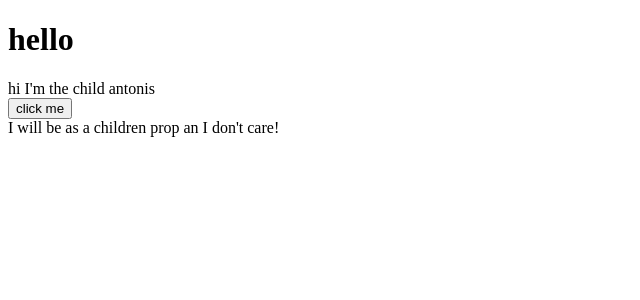
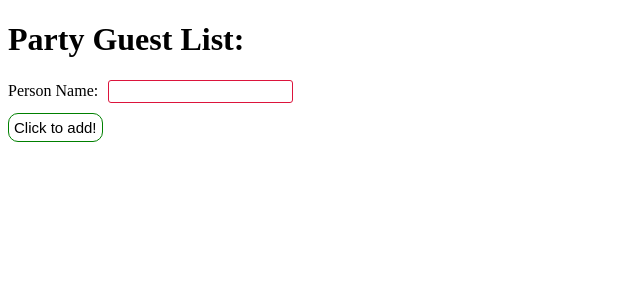
Before and after one commit to antoniszaravelas/portfolio-react-typescript, a React (Create React App) app: page / in a window 1280 px wide. Shown: the top 300 px of the page, without its empty margins (0-640 px from the left). Built offline with nearby package versions, Linux system fonts and the light colour scheme.

Commit message:
a party guest list

```diff
--- a/package.json
+++ b/package.json
@@ -40,5 +40,8 @@
       "last 1 firefox version",
       "last 1 safari version"
     ]
+  },
+  "devDependencies": {
+    "@types/styled-components": "^5.1.26"
   }
 }
--- a/src/index.tsx
+++ b/src/index.tsx
@@ -1,8 +1,98 @@
 import { createRoot } from "react-dom/client";
 import Parent from "./props/Parent";
+import { useEffect, useState } from "react";
+import styled from "styled-components";
+
+const Button = styled.button`
+  padding: 5px;
+  display: block;
+  margin-top: 10px;
+  background-color: transparent;
+  border: 1px solid green;
+  border-radius: 10px;
+  font-size: 15px;
+  transition: all 0.2s;
+  &:hover {
+    cursor: pointer;
+    background-color: green;
+    color: white;
+  }
+`;
+
+const DeleteButton = styled.button`
+  margin-left: 10px;
+  color: red;
+  font-size: 15px;
+  font-style: italic;
+  text-decoration: underline;
+  border: 0;
+  background-color: transparent;
+  &:hover {
+    cursor: pointer;
+  }
+`;
+
+const Input = styled.input`
+  padding: 3px;
+  border-radius: 3px;
+  border: 1px solid crimson;
+  margin-left: 10px;
+`;
 
 const App = () => {
-  return <Parent />;
+  const [people, setPeople] = useState<string[] | undefined>([]);
+  const [person, setPerson] = useState("");
+
+  useEffect(() => {
+    if (localStorage.getItem("people"))
+      setPeople(JSON.parse(localStorage.getItem("people")!));
+  }, []);
+
+  const addToTheList = (event: React.MouseEvent<HTMLElement>) => {
+    event.preventDefault();
+    if (people && person.length) {
+      setPeople([...people, person]);
+      setPerson("");
+      localStorage.setItem("people", JSON.stringify(people));
+    }
+  };
+
+  const deleteName = (index: number) => {
+    const newPeople = people?.filter((_, i) => i !== index);
+    setPeople(newPeople);
+    localStorage.setItem("people", JSON.stringify(people));
+  };
+
+  return (
+    <>
+      <h1>Party Guest List:</h1>
+      <ul>
+        {people &&
+          people.map((person, index) => {
+            return (
+              <div key={person}>
+                <li>
+                  <span>{person}</span>
+                  <DeleteButton onClick={() => deleteName(index)}>
+                    delete
+                  </DeleteButton>
+                </li>
+              </div>
+            );
+          })}
+      </ul>
+      <label htmlFor="">Person Name:</label>
+      <Input
+        onChange={(e) => setPerson(e.target.value)}
+        type="text"
+        id="person"
+        value={person}
+      ></Input>
+      <Button type="submit" onClick={addToTheList}>
+        Click to add!
+      </Button>
+    </>
+  );
 };
 
 const domNode = document.getElementById("root")!;
--- /dev/null
+++ b/src/state/GuestList.tsx
@@ -0,0 +1,5 @@
+const GuestList: React.FC = () => {
+  return <div></div>;
+};
+
+export default GuestList;
```
Also changed, not shown: 1 other file (tests, documents, lock files or other folders).
